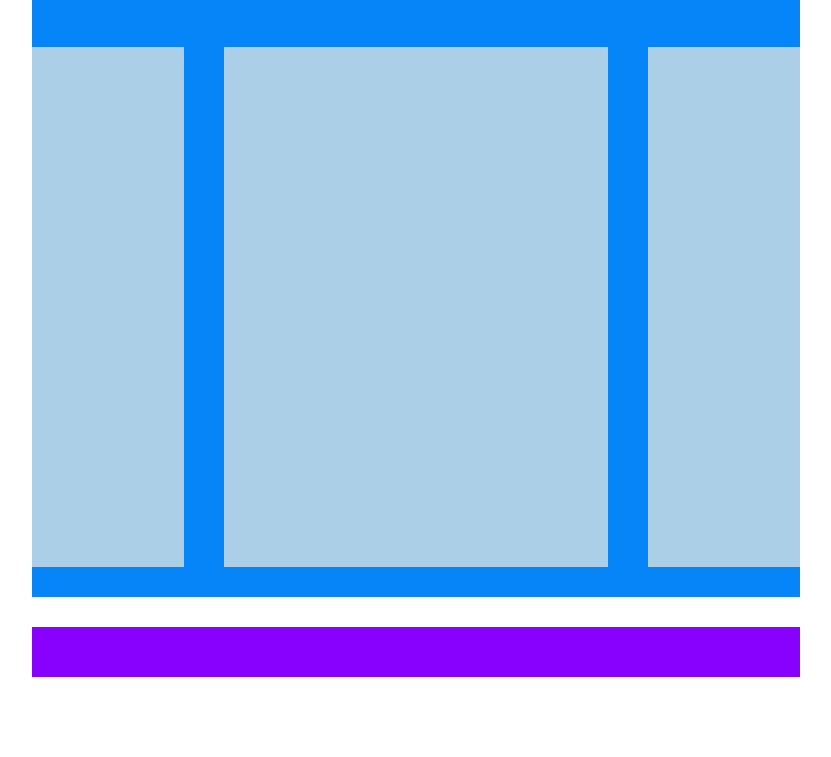
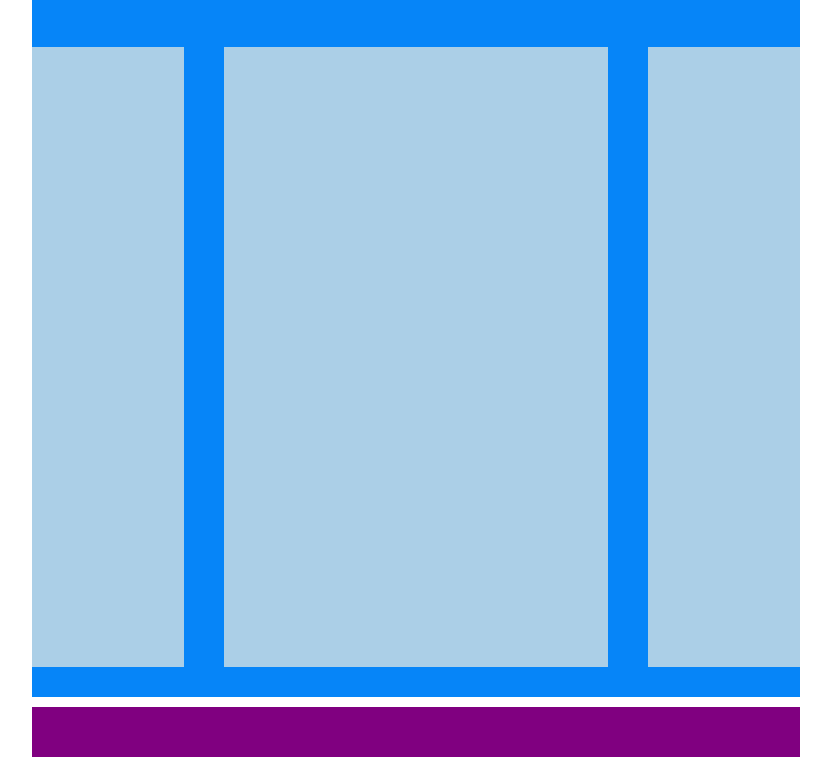
Before and after one commit to ResminiLoris/htmlcss-struttura-wp, a plain HTML site: page index.html in a window 1280 px wide. Shown: the part 833-1590 px from the top of the page, without its empty margins (224-1055 px from the left). Before the commit the page ends 1510 px from the top, so only its background shows below. Drawn offline with Linux system fonts and the light colour scheme.

Commit message:
added_purple

```diff
--- a/index.html
+++ b/index.html
@@ -14,7 +14,7 @@
         <!-- giallo -->
         <div class="yellow"></div>
         <!-- contenitore-blu -->
-        <div class="blue clearfix::after">
+        <div class="blue clearfix::after" id="blue-wrapper">
             <!-- sezione-top -->
             <div class="top-section"></div>
             <!-- colonna-sx -->
--- a/style/style.css
+++ b/style/style.css
@@ -33,15 +33,20 @@
     background-color: #E1D67A;
 }
 
-.purple{
+.purple {
     height: 50px;
-    background-color: #8801FE;
+    background-color: purple;
 }
 
 /* contenitore-blu */
 .blue {
-    height: 700px;
+    height: 800px;
     background-color: #0685F8;
+}
+
+#blue-wrapper {
+    margin-bottom: 10px;
+
 }
 
 .blue div{
```
